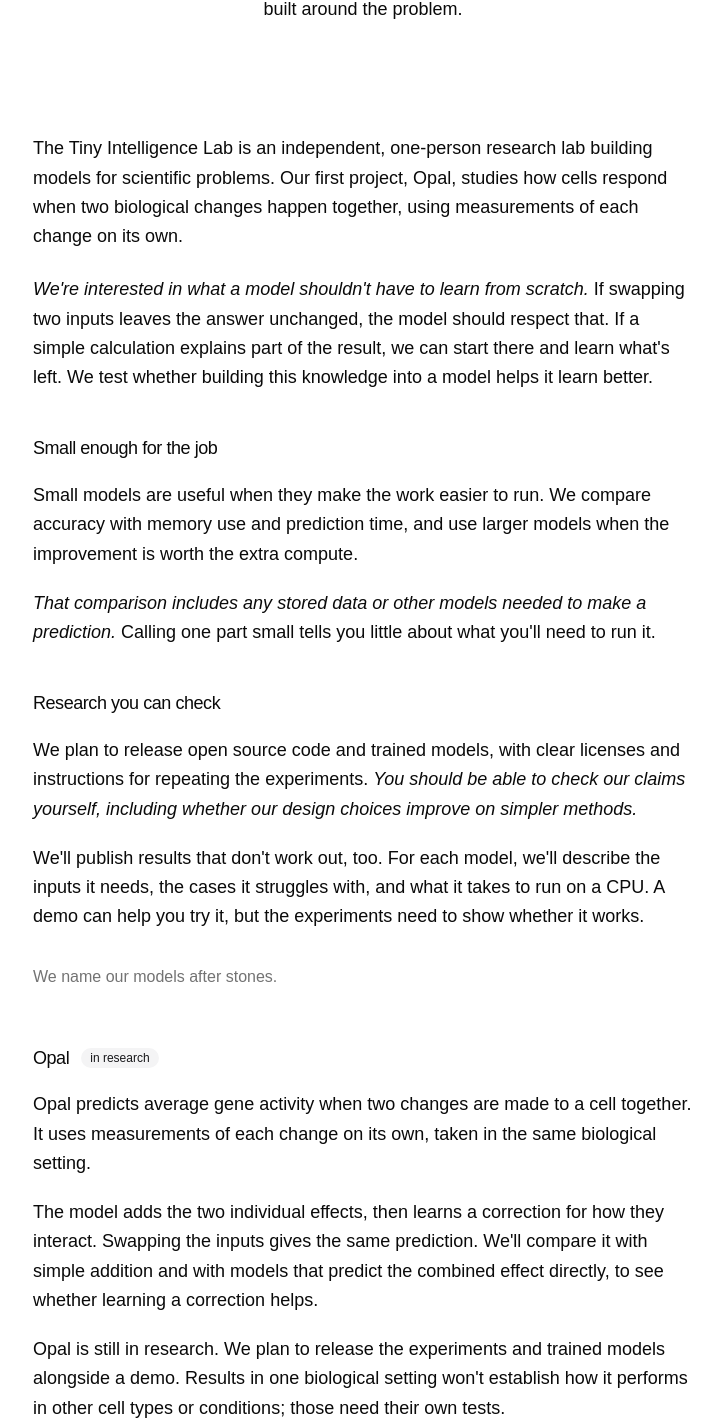
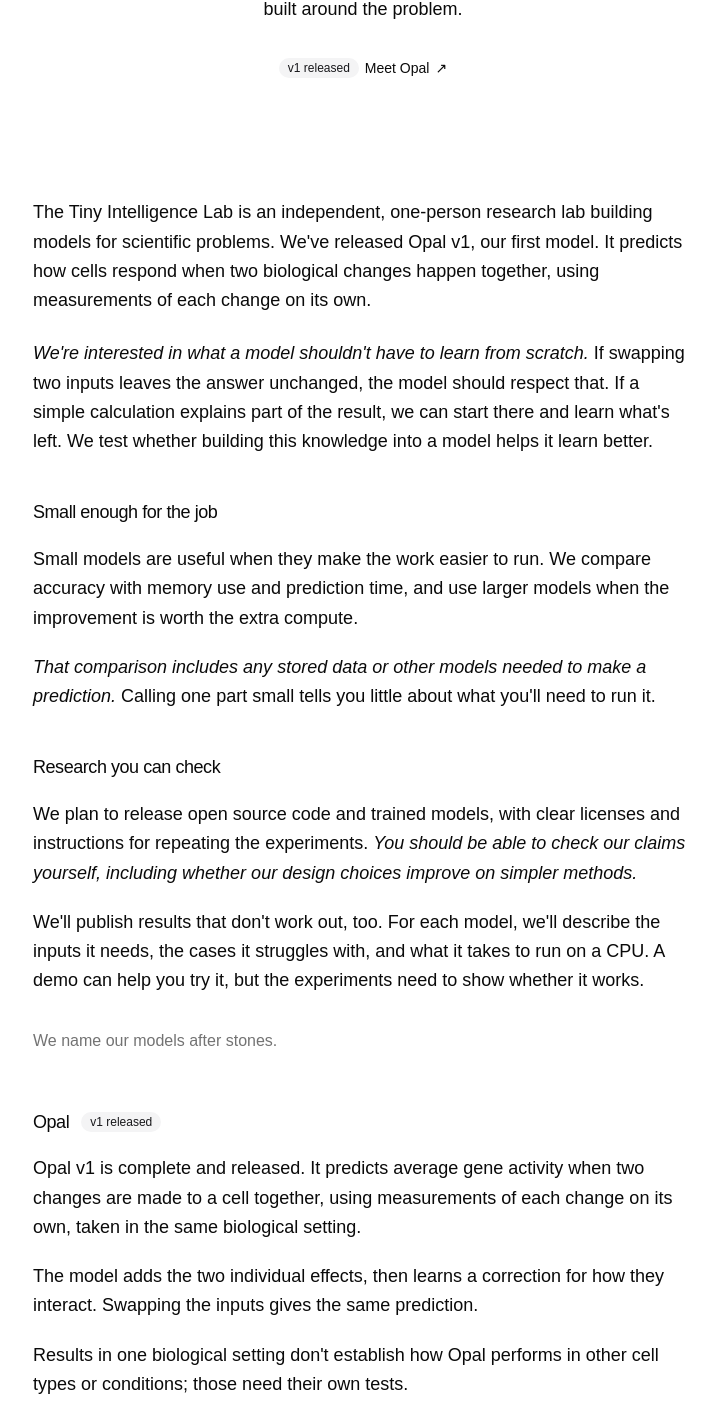
Before and after one commit to TheTinyIntelLab/web, a Next.js app: page / in a window 1280 px wide. Shown: the part 437-1860 px from the top of the page, without its empty margins (277-996 px from the left). Built offline with nearby package versions, Linux system fonts and the light colour scheme; no server answers; a web font is replaced by a local one.

Commit message:
announce opal v1 release

```diff
--- a/app/page.tsx
+++ b/app/page.tsx
@@ -68,16 +68,16 @@ export default function Home() {
             {thesis}
           </p>
         </div>
-        {/* <Button
+        <Button
           nativeButton={false}
           role="link"
           variant="ghost"
           render={<Link href="#opal" />}
           className="mt-7"
         >
-          <Badge variant="secondary">IN RESEARCH</Badge> Meet Opal, our first
-          model <span aria-hidden="true">↗</span>
-        </Button> */}
+          <Badge variant="secondary">v1 released</Badge> Meet Opal
+          <span aria-hidden="true">↗</span>
+        </Button>
       </section>
       <article
         className="mx-auto w-[calc(100%-40px)] max-w-[660px] text-[17px] leading-relaxed sm:w-[calc(100%-48px)] sm:text-lg"
@@ -109,7 +109,7 @@ export default function Home() {
             <h2 className="text-lg leading-snug font-medium tracking-tight">
               Opal
             </h2>
-            <Badge variant="secondary">in research</Badge>
+            <Badge variant="secondary">v1 released</Badge>
           </div>
           {opal.map((text) => (
             <p key={text}>{text}</p>
--- a/src/content/home.ts
+++ b/src/content/home.ts
@@ -1,7 +1,7 @@
 export const thesis = "Small models for science, built around the problem."
 export const about = {
   introduction: [
-    "The Tiny Intelligence Lab is an independent, one-person research lab building models for scientific problems. Our first project, Opal, studies how cells respond when two biological changes happen together, using measurements of each change on its own.",
+    "The Tiny Intelligence Lab is an independent, one-person research lab building models for scientific problems. We've released Opal v1, our first model. It predicts how cells respond when two biological changes happen together, using measurements of each change on its own.",
     "We're interested in what a model shouldn't have to learn from scratch. If swapping two inputs leaves the answer unchanged, the model should respect that. If a simple calculation explains part of the result, we can start there and learn what's left. We test whether building this knowledge into a model helps it learn better.",
   ],
   sections: [
@@ -28,7 +28,7 @@ export const importantSentences = [
   "You should be able to check our claims yourself, including whether our design choices improve on simpler methods.",
 ]
 export const opal = [
-  "Opal predicts average gene activity when two changes are made to a cell together. It uses measurements of each change on its own, taken in the same biological setting.",
-  "The model adds the two individual effects, then learns a correction for how they interact. Swapping the inputs gives the same prediction. We'll compare it with simple addition and with models that predict the combined effect directly, to see whether learning a correction helps.",
-  "Opal is still in research. We plan to release the experiments and trained models alongside a demo. Results in one biological setting won't establish how it performs in other cell types or conditions; those need their own tests.",
+  "Opal v1 is complete and released. It predicts average gene activity when two changes are made to a cell together, using measurements of each change on its own, taken in the same biological setting.",
+  "The model adds the two individual effects, then learns a correction for how they interact. Swapping the inputs gives the same prediction.",
+  "Results in one biological setting don't establish how Opal performs in other cell types or conditions; those need their own tests.",
 ]
--- a/src/lib/site.ts
+++ b/src/lib/site.ts
@@ -11,6 +11,6 @@ if (!["http:", "https:"].includes(parsedUrl.protocol))
 export const site = {
   name: "The Tiny Intelligence Lab",
   description:
-    "An independent research lab studying how the structure of a scientific problem can help models learn. Meet Opal, our first model for biological interventions.",
+    "Opal v1 is released. Meet our first model for biological interventions, from an independent research lab building small models for science.",
   url: parsedUrl.origin,
 }
```
